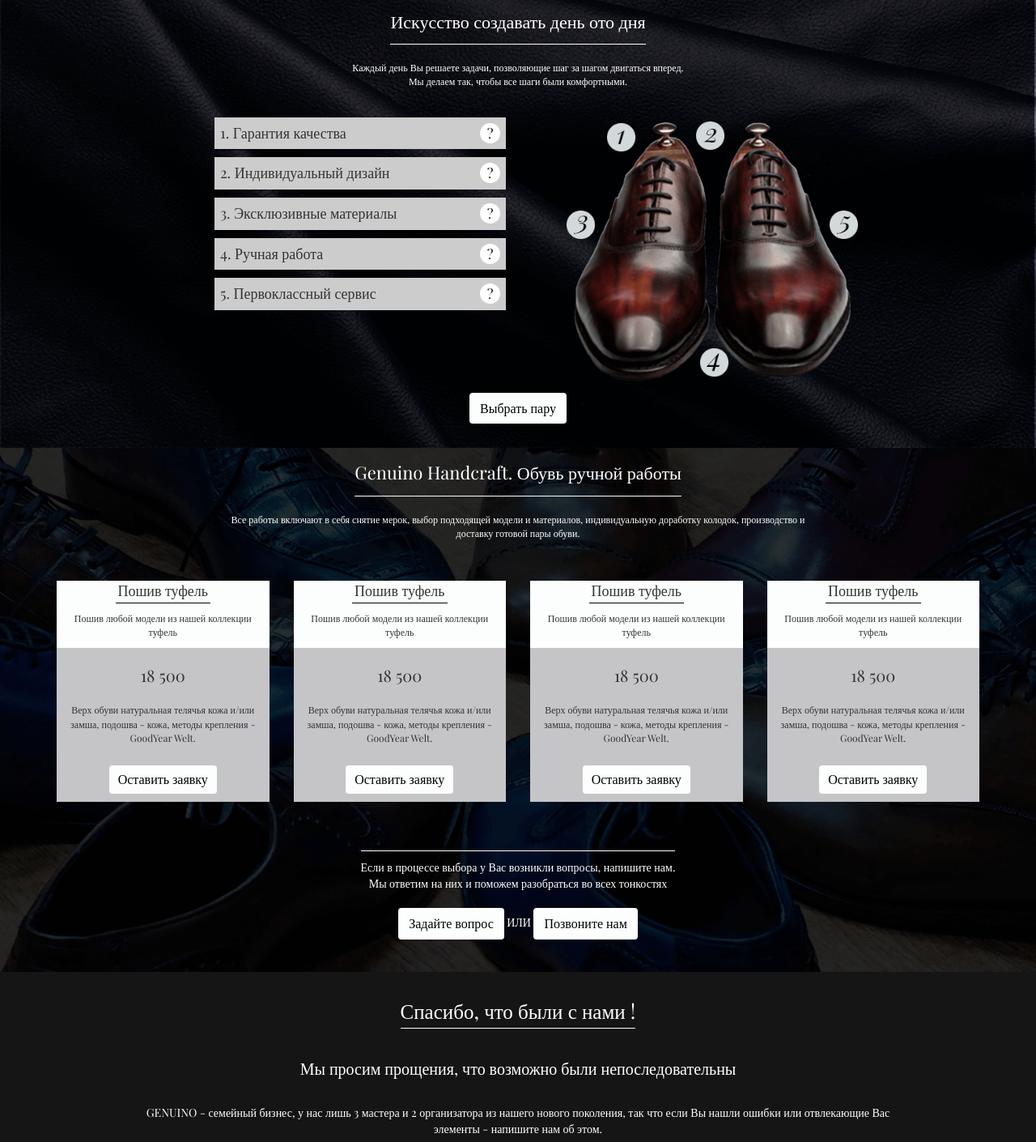
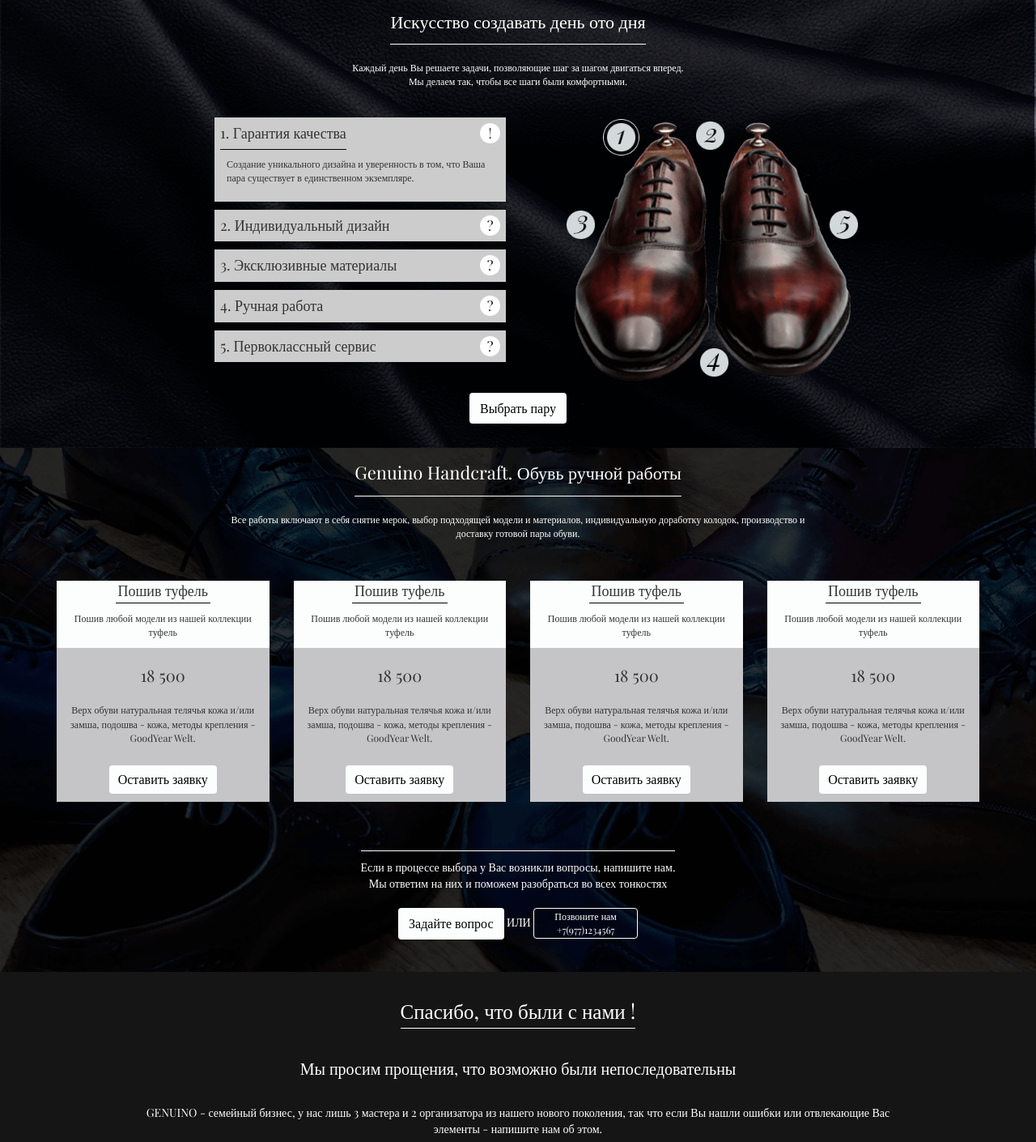
Before and after one commit to sp41mer/Genuino, a plain HTML site: page index.html in a window 1280 px wide. Shown: the part 1180-2590 px from the top of the page at 81% size. Drawn offline with nearby package versions, Linux system fonts and the light colour scheme.

Commit message:
nekit budet dovoloen

```diff
--- a/css/main.css
+++ b/css/main.css
@@ -11,6 +11,13 @@ body{
     font-size: 16px !important;
     padding: 7px 12px !important;
     background-color: #fcfefe;
+}
+.genuino__big_button__call{
+    background: none;
+    padding: 1px 25px !important;
+    color: white;
+    border: 1px solid white !important;
+    font-size: 12px !important;
 }
 .genuino__small_button{
     color: black;
@@ -34,7 +41,13 @@ body{
 
     }
 }
-
+.about_us__div_first_p{
+    margin-top: 20px;
+}
+.about_us__text p{
+    margin-bottom: 10px;
+    font-size: 12px;
+}
 .first_screen__aboutus__list {
     list-style: none;
 }
@@ -47,7 +60,10 @@ body{
 .aboutus__row{
     position: relative;
 }
+.aboutus__div__list__header{
+    font-size: 16px;
 
+}
 .about_us__CTA{
 }
 @media (max-width: 998px){
--- a/index.html
+++ b/index.html
@@ -50,7 +50,7 @@
                     <div class = "about_us__text">
                         <h4 class = "about_us__div__header" >Узнайте больше о том, как мы создаем искусство</h4>
                         <img src = "img/screen1_underline.png"/>
-                        <p>
+                        <p class = "about_us__div_first_p">
                             <span class = "aboutus__div__list__header">Персональное снятие мерок с клиентов</span><br>
                             Выезд специалиста в любую точку Москвы и МО в любое удобное для Вас время.
                         </p>
@@ -460,8 +460,9 @@
                         Задайте вопрос
                     </button>
                     ИЛИ
-                    <button class = "btn genuino__big_button">
-                        Позвоните нам
+                    <button class = "btn genuino__big_button genuino__big_button__call">
+                        Позвоните нам <br>
+                        +7(977)1234567
                     </button>
                 </div>
             </div>
--- a/js/index.js
+++ b/js/index.js
@@ -2,6 +2,13 @@
  * Created by sp41mer on 04.10.16.
  */
 $(document).ready(function(){
+    //открываем первую шнягу
+    var firstLoadOpening = $(".fivesteps_header[data-number='1']");
+    $(".fivesteps__boots__img__circle[data-number='1']").attr('src','img/circles/1 1.png');
+    firstLoadOpening.parent().find(".fivesteps_info").show();
+    firstLoadOpening.find(".fivesteps_header__span").addClass('fivesteps_header__span__active');
+    firstLoadOpening.find(".fivesteps_header__img").attr("src",'img/screen3_answer.png');
+
     $(".fivesteps_header").click(function(){
         var number = $(this).data('number');
         //вот тут всем картинкам тащим версию без кружочка - ГАВНОКОД :(
@@ -9,6 +16,7 @@ $(document).ready(function(){
         $.each(oldpictures, function(el){
             $(this).attr('src','img/circles/'+$(this).data('number')+'.png');
         });
+        //потом с кружочком
         $(".fivesteps__boots__img__circle[data-number='" + number + "']").attr('src','img/circles/'+number+' 1.png');
         //возвращаем все назад
         $(".fivesteps_header__span").removeClass('fivesteps_header__span__active');
```
